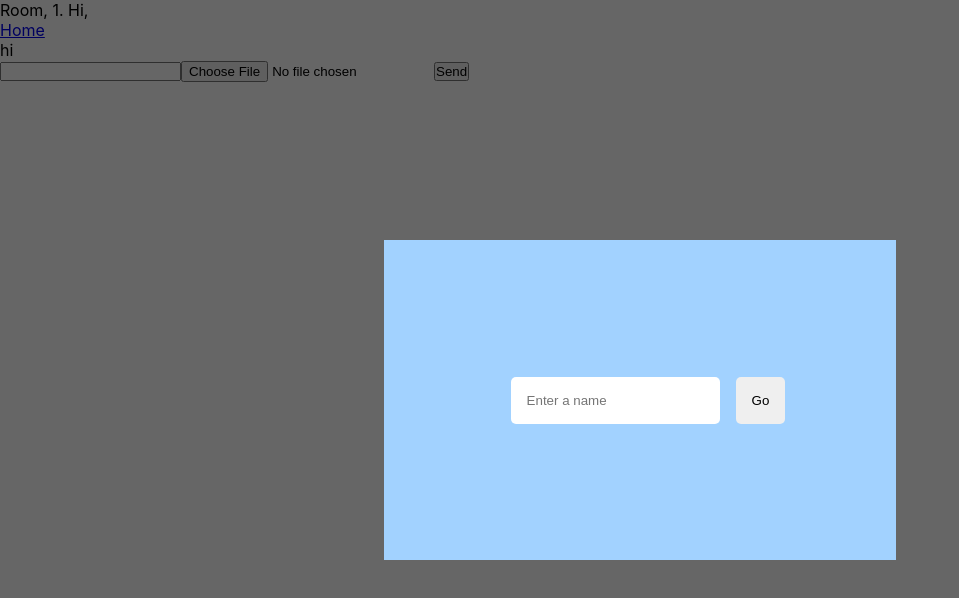
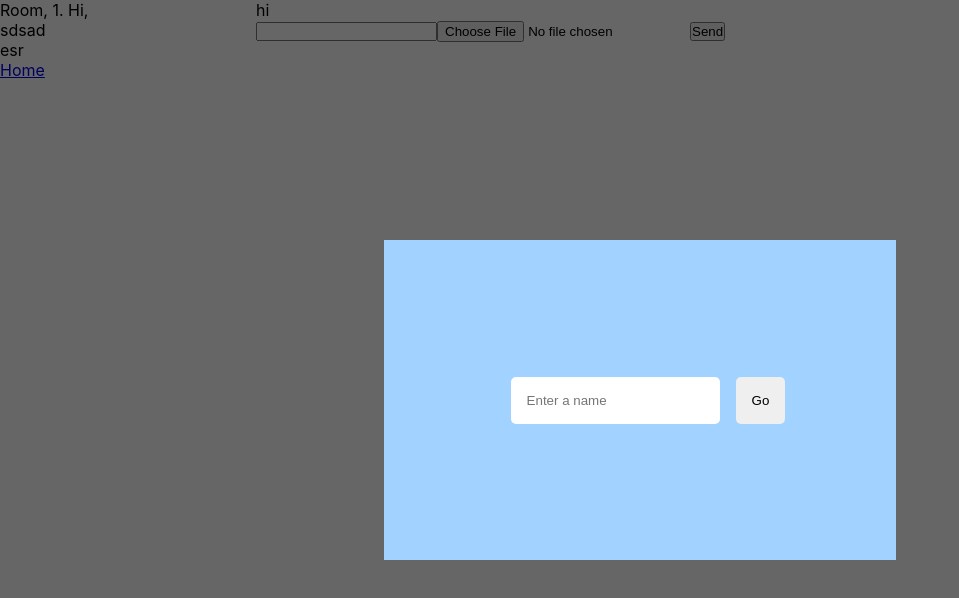
Before and after one commit to xuanlc113/serverless-chatroom, a React (Create React App) app in the folder client/: page /1 in a window 1280 px wide. Shown: the top 598 px of the page, without its empty margins (0-959 px from the left). Built offline with nearby package versions, Linux system fonts and the light colour scheme.

Commit message:
add room sidebar

```diff
--- a/client/src/Chat.js
+++ b/client/src/Chat.js
@@ -6,7 +6,7 @@ export default function Room() {
   const [messages, setMessages] = useState([{ name: "abc", message: "hi" }]);
 
   return (
-    <div>
+    <div className="chat">
       <div className="chat-box">
         {messages.map((message) => (
           <p>{message.message}</p>
--- /dev/null
+++ b/client/src/Participants.js
@@ -0,0 +1,17 @@
+import React from "react";
+
+export default function Participants(props) {
+    return (
+        <div className="participants">
+            {props.participants.map((name) => <Tab name={name} />)}
+        </div>
+    );
+}
+
+function Tab(props) {
+    return (
+        <div className="participant-info">
+            <p>{props.name}</p>
+        </div>
+    )
+}
--- /dev/null
+++ b/client/src/Room.css
@@ -0,0 +1,13 @@
+.room {
+  display: flex;
+  flex-direction: row;
+  height: 100%;
+}
+
+.sidebar {
+  flex: 2;
+}
+
+.chat {
+  flex: 8;
+}
--- a/client/src/Room.js
+++ b/client/src/Room.js
@@ -1,27 +1,26 @@
 import React, { useEffect, useState } from "react";
-import { Link, useParams } from "react-router-dom";
+import { useParams } from "react-router-dom";
 import Chat from "./Chat";
 import Popup from "./Popup";
+import Sidebar from "./Sidebar";
+import "./Room.css";
 
 export default function Room() {
   const [popup, setPopup] = useState(true);
   const [roomId, setRoomId] = useState(useParams().id);
   const [username, setUsername] = useState("");
+  const [participants, setParticipants] = useState(["sdsad", "esr"]);
 
   useEffect(() => {
-
+    // update server-side, not client
+    // client updates from websocket
   }, [popup]);
 
   return (
     <div className="room">
       {popup && <Popup username={username} setUsername={setUsername} setPopup={setPopup}/>}
-      <div className="sidebar">
-        <p>Room, {roomId}. Hi, {username}</p>
-        <Link to="/">Home</Link>
-      </div>
-      <div className="chat">
-        <Chat />
-      </div>
+      <Sidebar roomId={roomId} username={username} participants={participants}/>
+      <Chat />
     </div>
   );
 }
--- /dev/null
+++ b/client/src/Sidebar.js
@@ -0,0 +1,13 @@
+import React, { useEffect, useState } from "react";
+import { Link } from "react-router-dom";
+import Participants from "./Participants";
+
+export default function Sidebar(props) {
+    return (
+        <div className="sidebar">
+            <p>Room, {props.roomId}. Hi, {props.username}</p>
+            <Participants participants={props.participants}/>
+            <Link to="/">Home</Link>
+        </div>
+    );
+}
```
